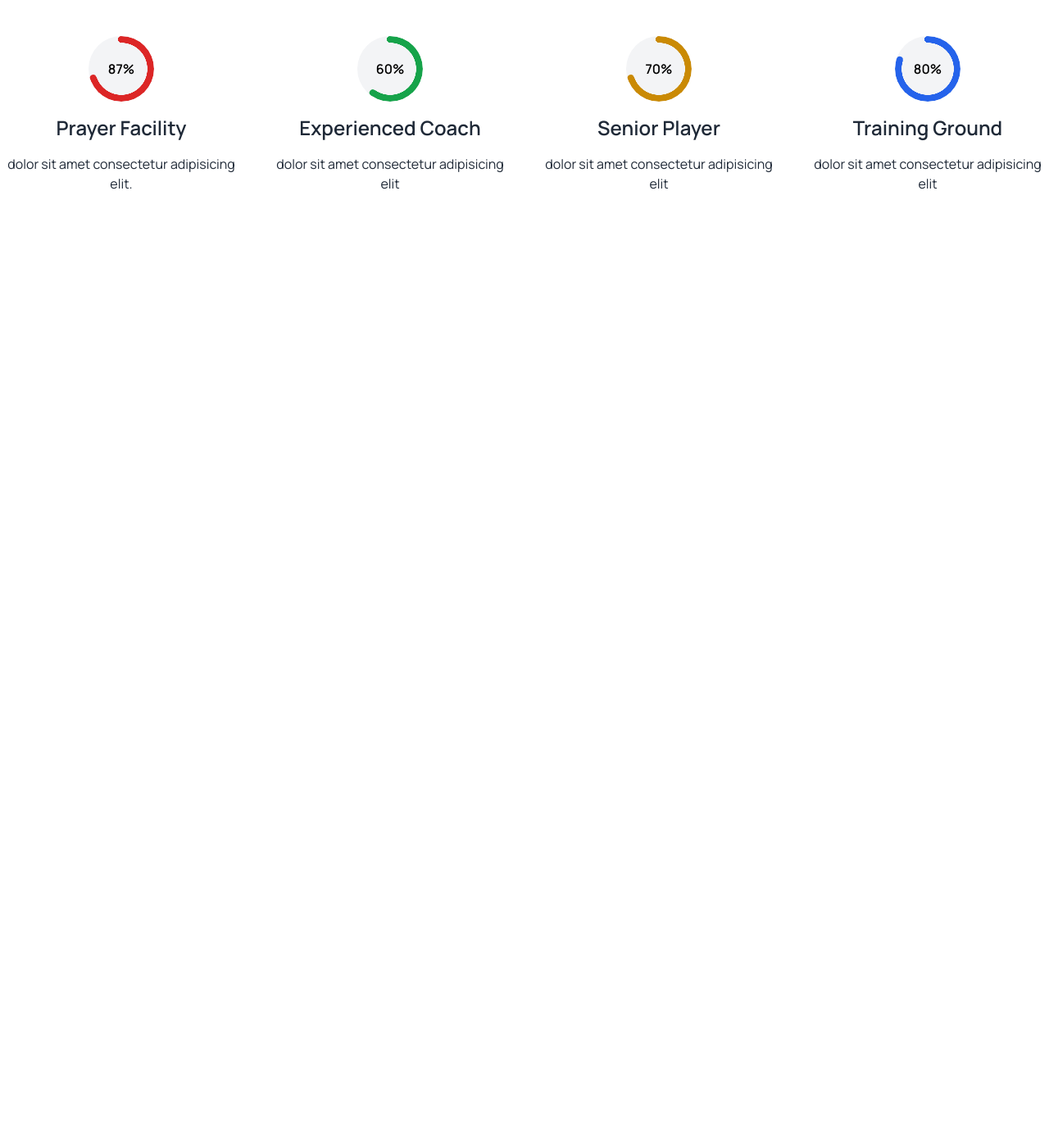
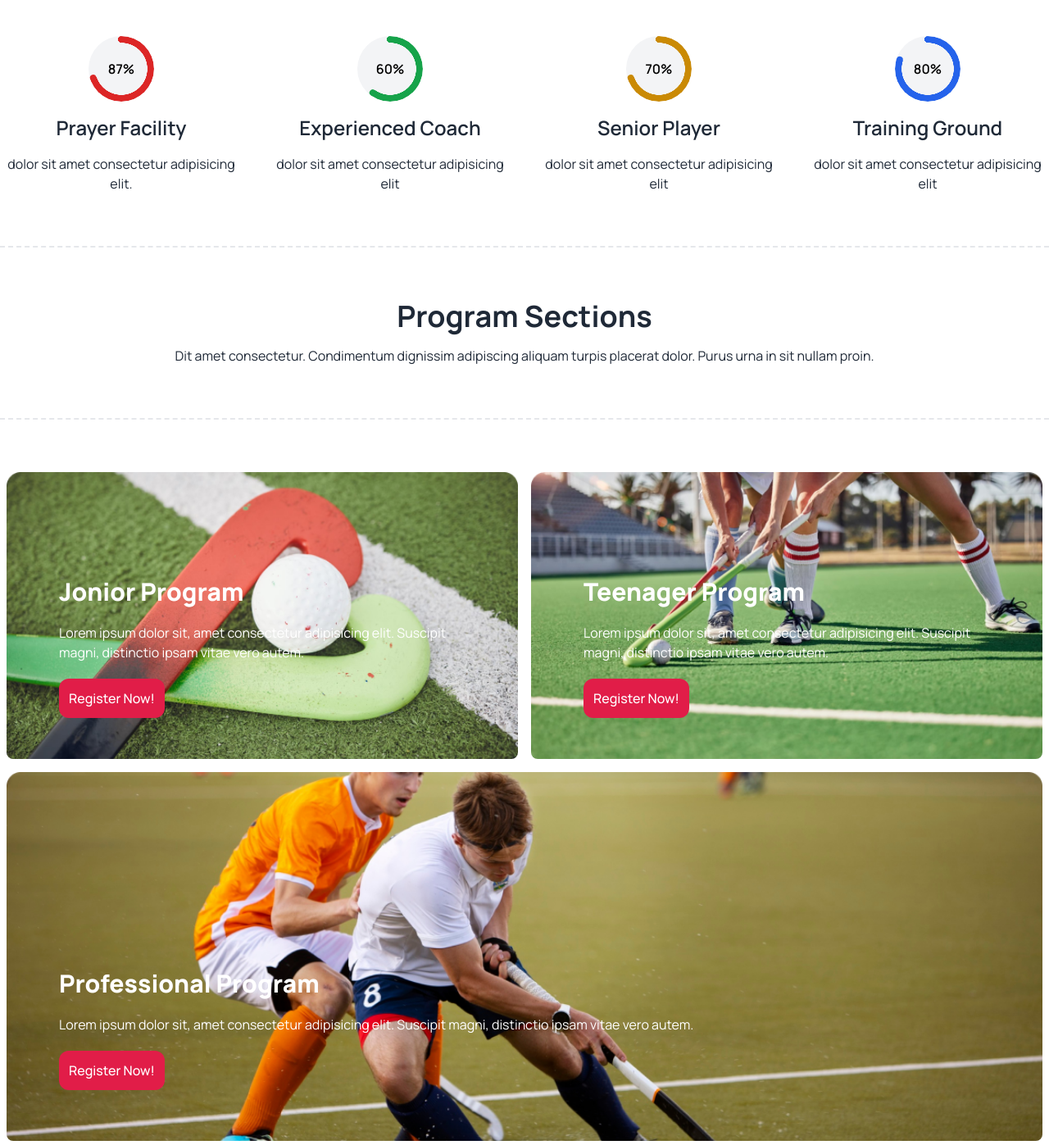
Before and after one commit to Abid-hasan12/hockeys-repo, a plain HTML site: page index.html in a window 1280 px wide. Shown: the part 1059-2456 px from the top of the page at 82% size. Before the commit the page ends 1359 px from the top, so only its background shows below. Drawn offline with nearby package versions, Linux system fonts and the light colour scheme.

Commit message:
added program section

```diff
--- a/index.html
+++ b/index.html
@@ -138,14 +138,16 @@
             <div class="flex justify-center p-12 border-b-2 border-t-2 border-dashed">
                 <span>
                     <h3 class="text-5xl font-bold text-center">Professional Hockeys Club</h3>
-                    <p class="text-center mt-3">Dit amet consectetur. Condimentum dignissim adipiscing aliquam turpis placerat dolor. Purus urna in sit nullam proin. </p>
+                    <p class="text-center mt-3">Dit amet consectetur. Condimentum dignissim adipiscing aliquam turpis
+                        placerat dolor. Purus urna in sit nullam proin. </p>
                 </span>
             </div>
             <!-- radial progress -->
             <div class="grid grid-cols-1 md:grid-cols-2  lg:grid-cols-4 items-center gap-8 my-16">
                 <!-- 1st radial -->
                 <div class="text-center space-y-4">
-                    <div class="radial-progress text-primary bg-gray-100 text-red-600" style="--value:70;" role="progressbar">
+                    <div class="radial-progress text-primary bg-gray-100 text-red-600" style="--value:70;"
+                        role="progressbar">
                         <span class="text-black font-semibold">87%</span>
                     </div>
                     <h4 class="text-2xl font-semibold">Prayer Facility</h4>
@@ -153,7 +155,8 @@
                 </div>
                 <!-- 2nd radial -->
                 <div class="text-center space-y-4">
-                    <div class="radial-progress text-primary text-green-600 bg-gray-100" style="--value:60;" role="progressbar">
+                    <div class="radial-progress text-primary text-green-600 bg-gray-100" style="--value:60;"
+                        role="progressbar">
                         <span class="text-black font-semibold">60%</span>
                     </div>
                     <h4 class="text-2xl font-semibold">Experienced Coach</h4>
@@ -161,7 +164,8 @@
                 </div>
                 <!-- 3rd radial -->
                 <div class="text-center space-y-4">
-                    <div class="radial-progress text-primary text-yellow-600 bg-gray-100" style="--value:70;" role="progressbar">
+                    <div class="radial-progress text-primary text-yellow-600 bg-gray-100" style="--value:70;"
+                        role="progressbar">
                         <span class="text-black font-semibold">70%</span>
                     </div>
                     <h4 class="text-2xl font-semibold">Senior Player</h4>
@@ -177,6 +181,50 @@
                 </div>
             </div>
         </div>
+        <!-- program section -->
+        <div class="my-16">
+            <div class="flex flex-col justify-center mb-6 p-16 border-t-2 border-dashed border-b-2 border-dashed">
+                <h4 class="text-4xl font-bold text-center">Program Sections</h4>
+                <p class="text-center mt-4">Dit amet consectetur. Condimentum dignissim adipiscing aliquam turpis
+                    placerat
+                    dolor. Purus urna in sit nullam proin. </p>
+            </div>
+            <!-- program content -->
+            <div class="grid grid-cols-1 lg:grid-cols-2 gap-4 my-16 mx-2">
+                <!-- 1st progam -->
+                <div style="background-image: url(Images/2.png);background-repeat: no-repeat;background-size: cover;"
+                    class="h-[350px] rounded-lg">
+                    <div class="space-y-5 text-white p-16 md:pt-32 lg:pt-32">
+                        <h4 class="text-3xl font-extrabold">Jonior Program</h4>
+                        <p>Lorem ipsum dolor sit, amet consectetur adipisicing elit. Suscipit magni, distinctio ipsam
+                            vitae vero autem.</p>
+                        <button class="bg-rose-600 font-medium text-white p-3 rounded-xl">Register Now!</button>
+                    </div>
+                </div>
+                <!-- 2nd program -->
+                <div style="background-image: url(Images/3.png);background-repeat: no-repeat;background-size: cover;"
+                    class=" h-[350px] rounded-lg">
+                    <div class="space-y-5 text-white p-16 md:pt-32 lg:pt-32 ">
+                        <h4 class="text-3xl font-extrabold">Teenager Program</h4>
+                        <p>Lorem ipsum dolor sit, amet consectetur adipisicing elit. Suscipit magni, distinctio ipsam
+                            vitae
+                            vero autem.</p>
+                        <button class="bg-rose-600 font-medium text-white p-3 rounded-xl">Register Now!</button>
+                    </div>
+                </div>
+                <!-- 3rd program -->
+                <div style="background-image: url(Images/4.png);background-repeat: no-repeat;background-size: cover;"
+                    class="lg:col-span-2 h-[350px] lg:h-[450px] rounded-lg">
+                    <div class=" p-16 md:pt-32 lg:pt-60   space-y-5 text-white ">
+                        <h4 class="text-3xl font-extrabold">Professional Program</h4>
+                        <p>Lorem ipsum dolor sit, amet consectetur adipisicing elit. Suscipit magni, distinctio ipsam
+                            vitae
+                            vero autem.</p>
+                        <button class="bg-rose-600 font-medium text-white p-3 rounded-xl">Register Now!</button>
+                    </div>
+                </div>
+            </div>
+        </div>
     </main>
     <footer>
 
```
